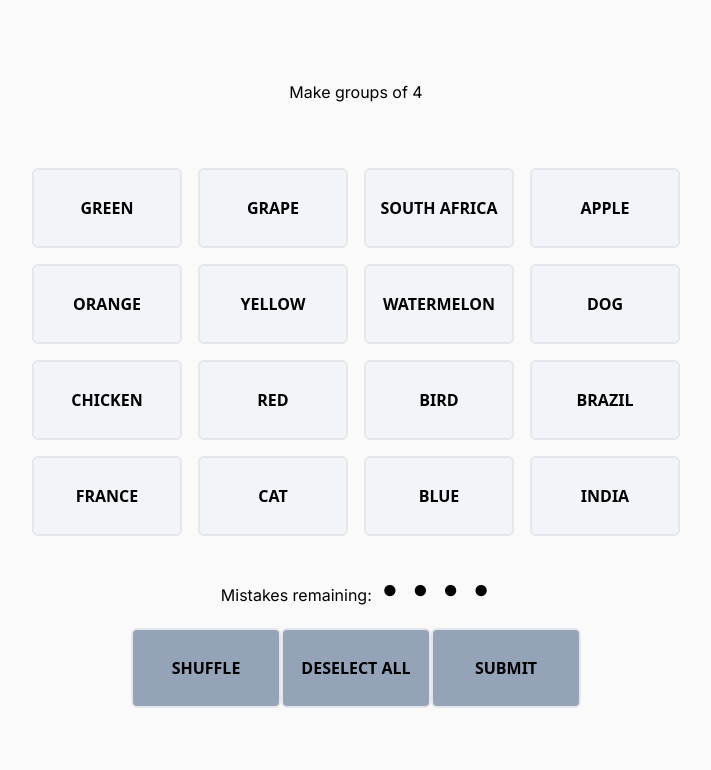
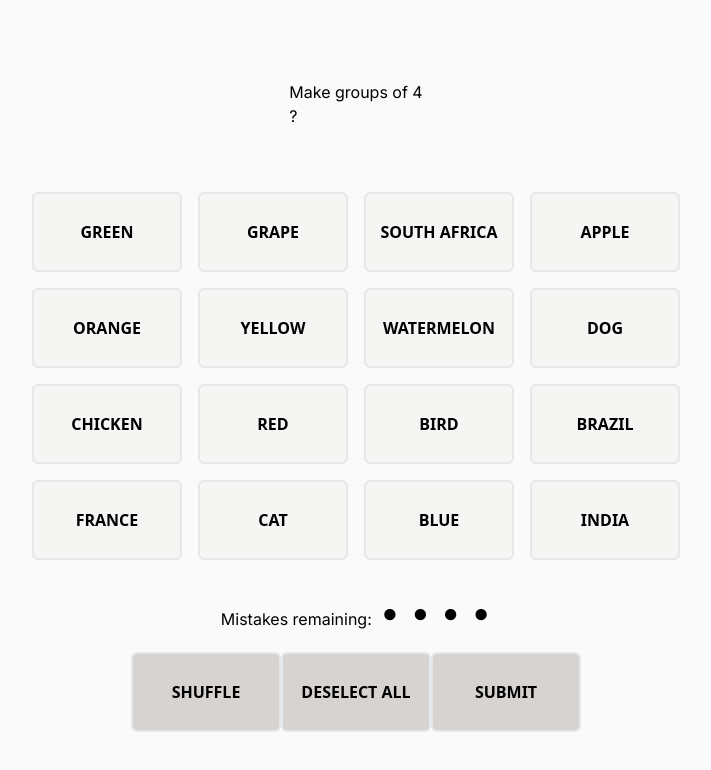
Before and after one commit to feliperost/connections, a Next.js app: page / in a window 1280 px wide. Shown: the top 770 px of the page, without its empty margins (284-995 px from the left). Built offline with nearby package versions, Linux system fonts and the light colour scheme.

Commit message:
style: color change, adding fade transition

```diff
--- a/app/components/WordBox.tsx
+++ b/app/components/WordBox.tsx
@@ -31,7 +31,7 @@
 
   return (
     <button
-      className={`${isLocked ? getColorByGroup() : isSelected ? "bg-slate-400" : "bg-slate-100"} font-sans font-bold uppercase w-[150px] h-[80px] rounded-md border-solid border-2 p-2 text-center content-center`}
+      className={`${isLocked ? getColorByGroup() : isSelected ? "bg-stone-600 text-stone-50" : "bg-stone-100"} font-sans font-bold uppercase w-[150px] h-[80px] rounded-md border-solid border-2 p-2 text-center content-center transition ease-in-out`}
       id={group}
       onClick={handleClick}>
       {word}
--- a/app/page.tsx
+++ b/app/page.tsx
@@ -106,10 +106,16 @@
     }
   };
 
+  const showHelp = () => {
+    console.log('show help')
+  }
+
   return (
     <main className="flex min-h-screen flex-col items-center justify-start p-15">
+
       <div className="mt-20">
-        Make groups of 4
+        <div>Make groups of 4</div>
+        <button onClick={showHelp}>?</button>
       </div>
 
       {/* initial check to see if the game can be played. if there are 0 mistakes remaining, GAME OVER case below. */}
@@ -170,21 +176,21 @@
 
           <div className="mt-5">
             <button
-              className="font-sans font-bold uppercase w-[150px] h-[80px] rounded-md border-solid border-2 p-2 text-center content-center bg-slate-400 hover:bg-slate-600 active:bg-slate-400"
+              className="font-sans font-bold uppercase w-[150px] h-[80px] rounded-md border-solid border-2 p-2 text-center content-center bg-stone-300 hover:bg-stone-600 active:bg-stone-400"
               onClick={handleShuffle}
               disabled={mistakesRemaining <= 0}>
               Shuffle
             </button>
 
             <button
-              className="font-sans font-bold uppercase w-[150px] h-[80px] rounded-md border-solid border-2 p-2 text-center content-center bg-slate-400 hover:bg-slate-600 active:bg-slate-400"
+              className="font-sans font-bold uppercase w-[150px] h-[80px] rounded-md border-solid border-2 p-2 text-center content-center bg-stone-300 hover:bg-stone-600 active:bg-stone-400"
               onClick={deselectAll}
               disabled={mistakesRemaining <= 0}>
               Deselect all
             </button>
 
             <button
-              className="font-sans font-bold uppercase w-[150px] h-[80px] rounded-md border-solid border-2 p-2 text-center content-center bg-slate-400 hover:bg-slate-600 active:bg-slate-400"
+              className="font-sans font-bold uppercase w-[150px] h-[80px] rounded-md border-solid border-2 p-2 text-center content-center bg-stone-300 hover:bg-stone-600 active:bg-stone-400"
               onClick={handleSubmit}
               disabled={mistakesRemaining <= 0}>
               Submit
```
Also changed, not shown: 1 other file (tests, documents, lock files or other folders).
